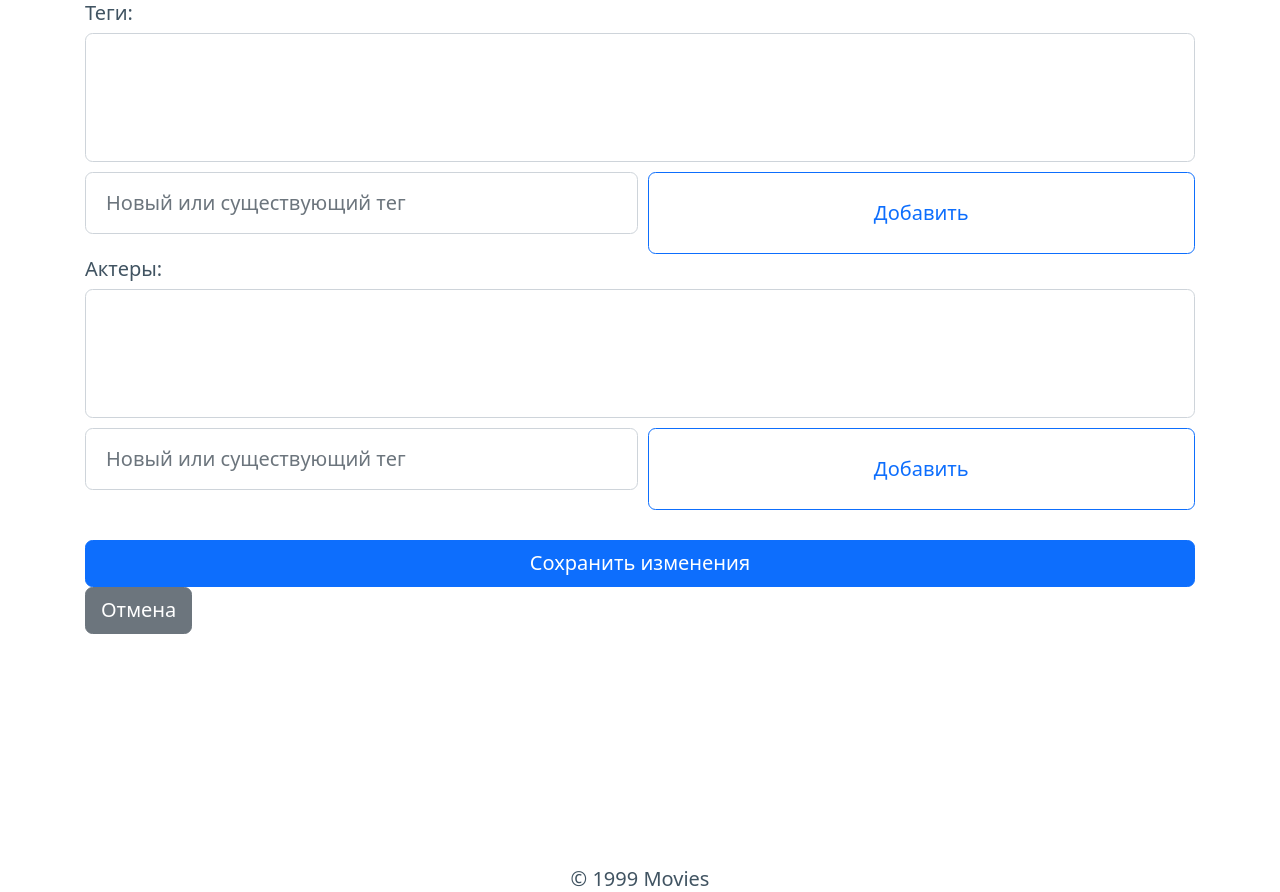
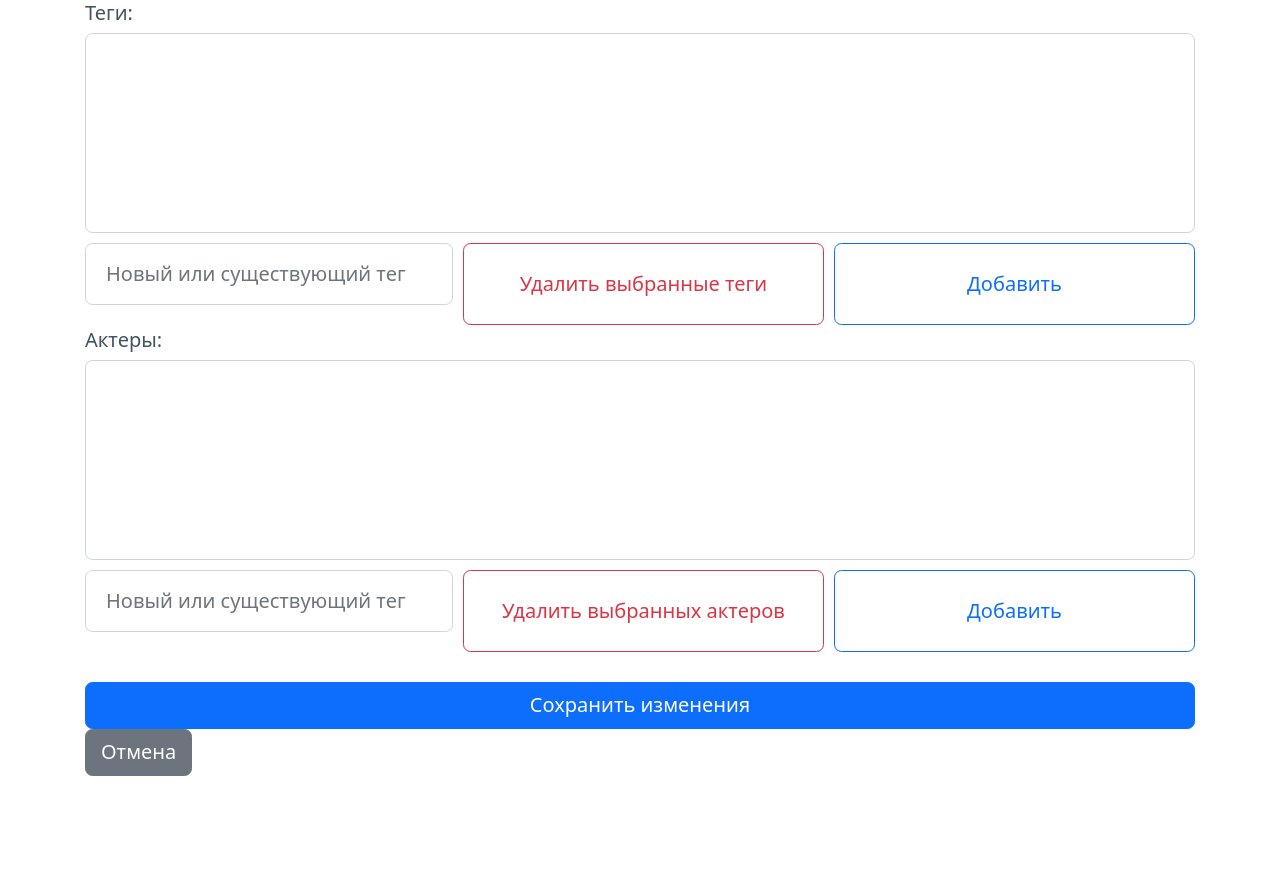
Before and after one commit to Noma9d/Movies, a Django app: page /movies/1/edit/ in a window 1280 px wide. Shown: the part 1567-2459 px from the top of the page. Run offline with Django 5.2, Linux system fonts and the light colour scheme; a user stored in the database is signed in; lists and menus that the app fills with data are empty.

Commit message:
modified:   movies/db.sqlite3 	modified:   movies/moviesapp/static/movies/js/add_movie.js 	modified:   movies/moviesapp/templates/moviesapp/add_movie.html 	modified:   movies/moviesapp/templates/moviesapp/login.html

```diff
--- a/movies/moviesapp/static/movies/js/add_movie.js
+++ b/movies/moviesapp/static/movies/js/add_movie.js
@@ -18,6 +18,19 @@ function addNewTag() {
     }
 
     input.value = '';           // очистили поле
+}
+
+function removeSelectedTags() {
+    const select   = document.getElementById('tags');
+    const selected = Array.from(select.selectedOptions);
+
+    // ничего не выбрано — выходим
+    if (!selected.length) return;
+
+    // проходим с конца, чтобы индексы не «плыли»
+    for (let i = selected.length - 1; i >= 0; i--) {
+        select.remove(selected[i].index);
+    }
 }
 
 function addNewActor() {
@@ -43,7 +56,18 @@ function addNewActor() {
 }
 
 
+function removeSelectedActors() {
+    const select   = document.getElementById('actors');
+    const selected = Array.from(select.selectedOptions);
 
+    // ничего не выбрано — выходим
+    if (!selected.length) return;
+
+    // проходим с конца, чтобы индексы не «плыли»
+    for (let i = selected.length - 1; i >= 0; i--) {
+        select.remove(selected[i].index);
+    }
+}
 
 // Загрузка изображения
 function handleImageUpload(event) {
--- a/movies/moviesapp/templates/moviesapp/add_movie.html
+++ b/movies/moviesapp/templates/moviesapp/add_movie.html
@@ -63,7 +63,7 @@
         <div class="form-group">
             <label>Теги:</label>
             <div class="d-flex flex-column gap-2">
-                <select class="form-control" id="tags" name="tags" multiple>
+                <select class="form-control" id="tags" name="tags" multiple size="8" style="width:100%; height: 200px;">
                     {% if edit_mode %}
                         {% for tag in selected_tags %}
                             <option value="{{ tag.name }}" selected>
@@ -84,14 +84,19 @@
                             <option value="{{ tag.name }}"></option>
                         {% endfor %}
                     </datalist>
-                    <button type="button" class="btn btn-outline-primary" onclick="addNewTag()">Добавить</button>
+                    <button type="button"
+                            class="btn btn-outline-danger form-control"
+                            onclick="removeSelectedTags()">
+                        Удалить выбранные теги
+                    </button>
+                    <button type="button" class="btn btn-outline-primary form-control" onclick="addNewTag()">Добавить</button>
                 </div>
             </div>
         </div>
         <div class="form-group">
             <label>Актеры:</label>
             <div class="d-flex flex-column gap-2">
-                <select class="form-control" id="actors" name="actors" multiple style="width:100%">
+                <select class="form-control" id="actors" name="actors" multiple style="width:100%; height: 200px;">
                     {% if edit_mode %}
                         {% for actor in selected_actors %}
                         <option value="{{ actor.name }}" selected>
@@ -111,7 +116,15 @@
                             <option value="{{ actor.name }}"></option>
                         {% endfor %}
                     </datalist>
-                    <button type="button" class="btn btn-outline-primary" onclick="addNewActor()">Добавить</button>
+                    <button type="button"
+                            class="btn btn-outline-danger form-control"
+                            onclick="removeSelectedActors()">
+                        Удалить выбранных актеров
+                    </button>
+                    <button type="button" class="btn btn-outline-primary form-control"
+                             onclick="addNewActor()">
+                         Добавить
+                    </button>
                 </div>
             </div>
     </select>
--- a/movies/moviesapp/templates/moviesapp/login.html
+++ b/movies/moviesapp/templates/moviesapp/login.html
@@ -6,6 +6,9 @@
 
 {% block stylesheets %}
 <link rel="stylesheet" href="{% static 'movies/css/login.css' %}">
+{% endblock %}
+
+{% block scripts %}
 <script src="{% static 'movies/js/toggle_password.js' %}"></script>
 {% endblock %}
 
```
Also changed, not shown: movies/db.sqlite3.
